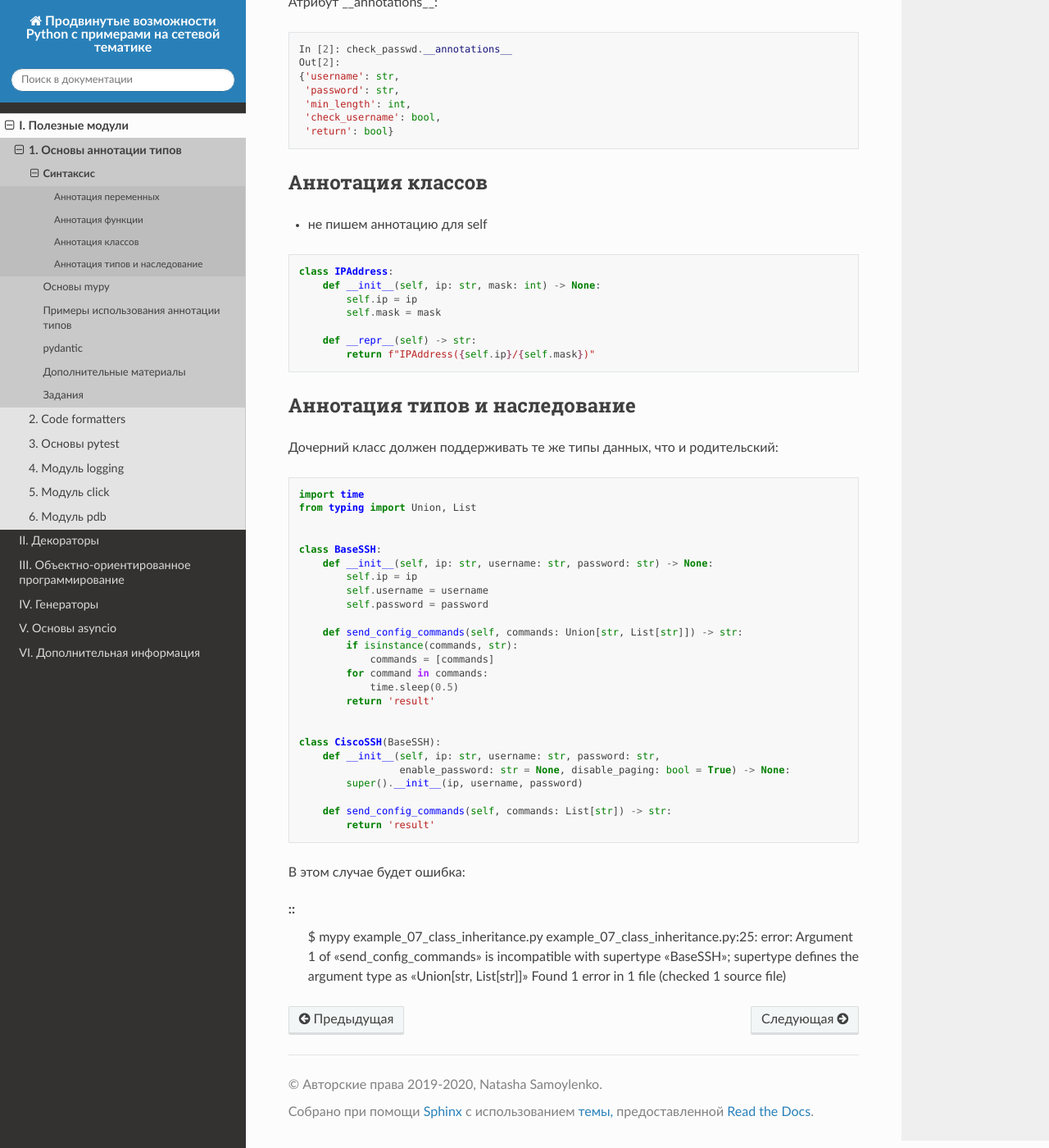
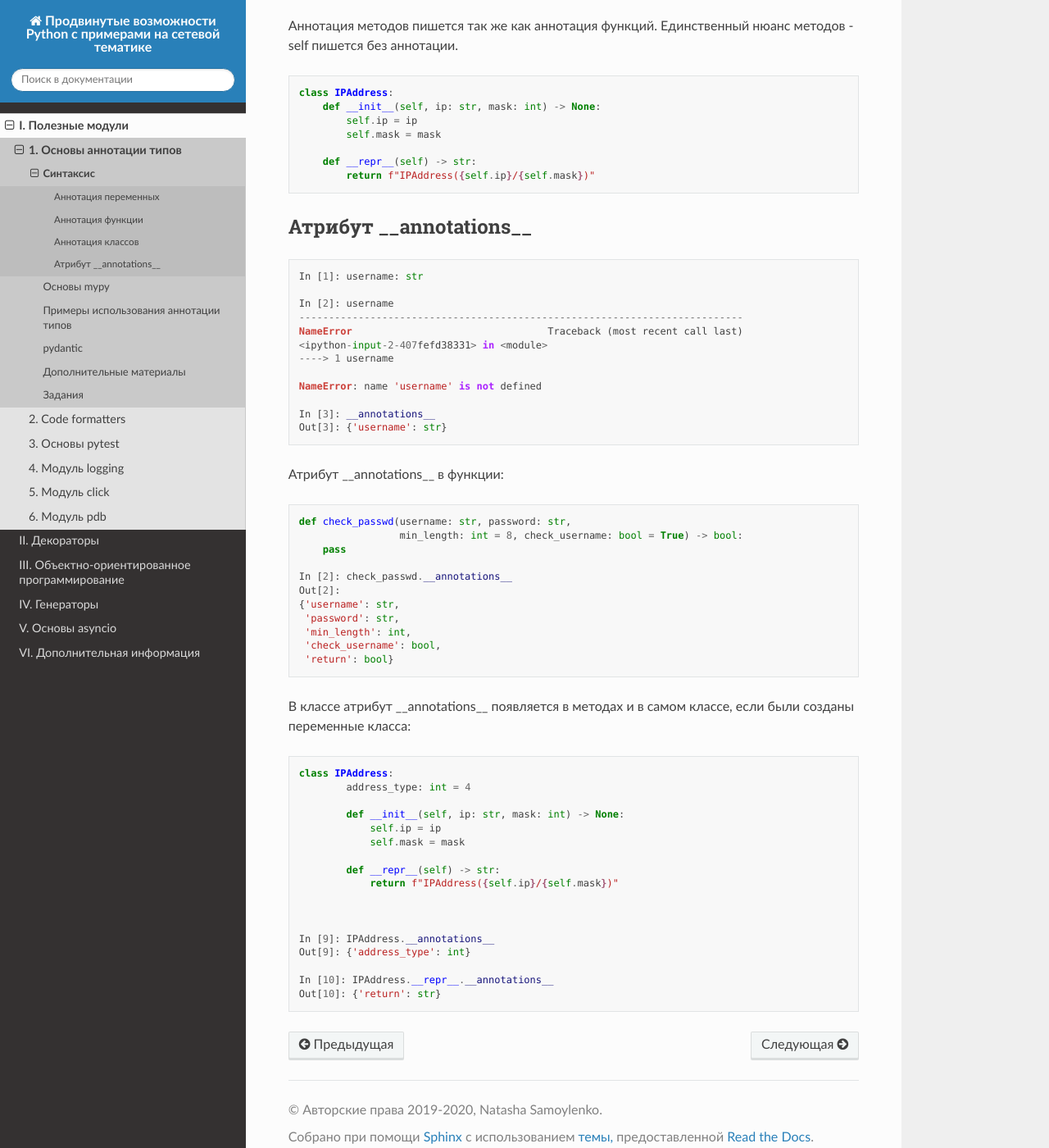
Before and after one commit to natenka/advpyneng-book, a Sphinx documentation site: the page built from docs/source/book/01_type_annotations/basics.rst, in a window 1280 px wide and 1400 px high, scrolled down 2375 px. Shown: the whole window at 82% size. Built offline with Sphinx 7.4.7 and the Read the Docs theme 2.0.0, drawn with Linux system fonts in a browser that asks for light colours; pages that are not in the unit, such as notebooks, are missing from menus; some of the changed text lies outside the part shown.

Commit message:
Type annotations update

```diff
--- a/docs/source/book/01_type_annotations/basics.rst
+++ b/docs/source/book/01_type_annotations/basics.rst
@@ -69,8 +69,6 @@
 
     NameError: name 'username' is not defined
 
-    In [3]: __annotations__
-    Out[3]: {'username': str}
 
 Например, этот функционал используется в `Data classes <r2d2_add_link>`__ чтобы указать какие атрибуты
 будут у экземпляров:
@@ -91,7 +89,8 @@
 Аннотация функции
 ~~~~~~~~~~~~~~~~~
 
-Пример аннотации функции:
+Для параметров функции, аннотация пишется так же как для переменных, плюс добавляется
+возвращаемое значение:
 
 .. code:: python
 
@@ -121,23 +120,12 @@
             print(f'Пароль для пользователя {username} прошел все проверки')
             return True
 
-Атрибут __annotations__:
-
-.. code:: python
-
-    In [2]: check_passwd.__annotations__
-    Out[2]:
-    {'username': str,
-     'password': str,
-     'min_length': int,
-     'check_username': bool,
-     'return': bool}
-
 
 Аннотация классов
 ~~~~~~~~~~~~~~~~~
 
-* не пишем аннотацию для self
+Аннотация методов пишется так же как аннотация функций.
+Единственный нюанс методов - self пишется без аннотации.
 
 
 .. code:: python
@@ -151,42 +139,58 @@
             return f"IPAddress({self.ip}/{self.mask})"
 
 
-Аннотация типов и наследование
-~~~~~~~~~~~~~~~~~~~~~~~~~~~~~~
-
-Дочерний класс должен поддерживать те же типы данных, что и родительский:
+Атрибут __annotations__
+~~~~~~~~~~~~~~~~~~~~~~~
 
 .. code:: python
 
-    import time
-    from typing import Union, List
+    In [1]: username: str
+
+    In [2]: username
+    ---------------------------------------------------------------------------
+    NameError                                 Traceback (most recent call last)
+    <ipython-input-2-407fefd38331> in <module>
+    ----> 1 username
+
+    NameError: name 'username' is not defined
+
+    In [3]: __annotations__
+    Out[3]: {'username': str}
+
+Атрибут __annotations__ в функции:
+
+.. code:: python
+
+    def check_passwd(username: str, password: str,
+                     min_length: int = 8, check_username: bool = True) -> bool:
+        pass
+
+    In [2]: check_passwd.__annotations__
+    Out[2]:
+    {'username': str,
+     'password': str,
+     'min_length': int,
+     'check_username': bool,
+     'return': bool}
+
+В классе атрибут __annotations__ появляется в методах и в самом классе, если были созданы переменные класса:
+
+.. code:: python
+
+    class IPAddress:
+            address_type: int = 4
+
+            def __init__(self, ip: str, mask: int) -> None:
+                self.ip = ip
+                self.mask = mask
+
+            def __repr__(self) -> str:
+                return f"IPAddress({self.ip}/{self.mask})"
 
 
-    class BaseSSH:
-        def __init__(self, ip: str, username: str, password: str) -> None:
-            self.ip = ip
-            self.username = username
-            self.password = password
 
-        def send_config_commands(self, commands: Union[str, List[str]]) -> str:
-            if isinstance(commands, str):
-                commands = [commands]
-            for command in commands:
-                time.sleep(0.5)
-            return 'result'
+    In [9]: IPAddress.__annotations__
+    Out[9]: {'address_type': int}
 
-
-    class CiscoSSH(BaseSSH):
-        def __init__(self, ip: str, username: str, password: str,
-                     enable_password: str = None, disable_paging: bool = True) -> None:
-            super().__init__(ip, username, password)
-
-        def send_config_commands(self, commands: List[str]) -> str:
-            return 'result'
-
-В этом случае будет ошибка:
-
-::
-    $ mypy example_07_class_inheritance.py
-    example_07_class_inheritance.py:25: error: Argument 1 of "send_config_commands" is incompatible with supertype "BaseSSH"; supertype defines the argument type as "Union[str, List[str]]"
-    Found 1 error in 1 file (checked 1 source file)
+    In [10]: IPAddress.__repr__.__annotations__
+    Out[10]: {'return': str}
```
Also changed, not shown: docs/source/book/01_type_annotations/mypy.rst (+41 -0 lines).
